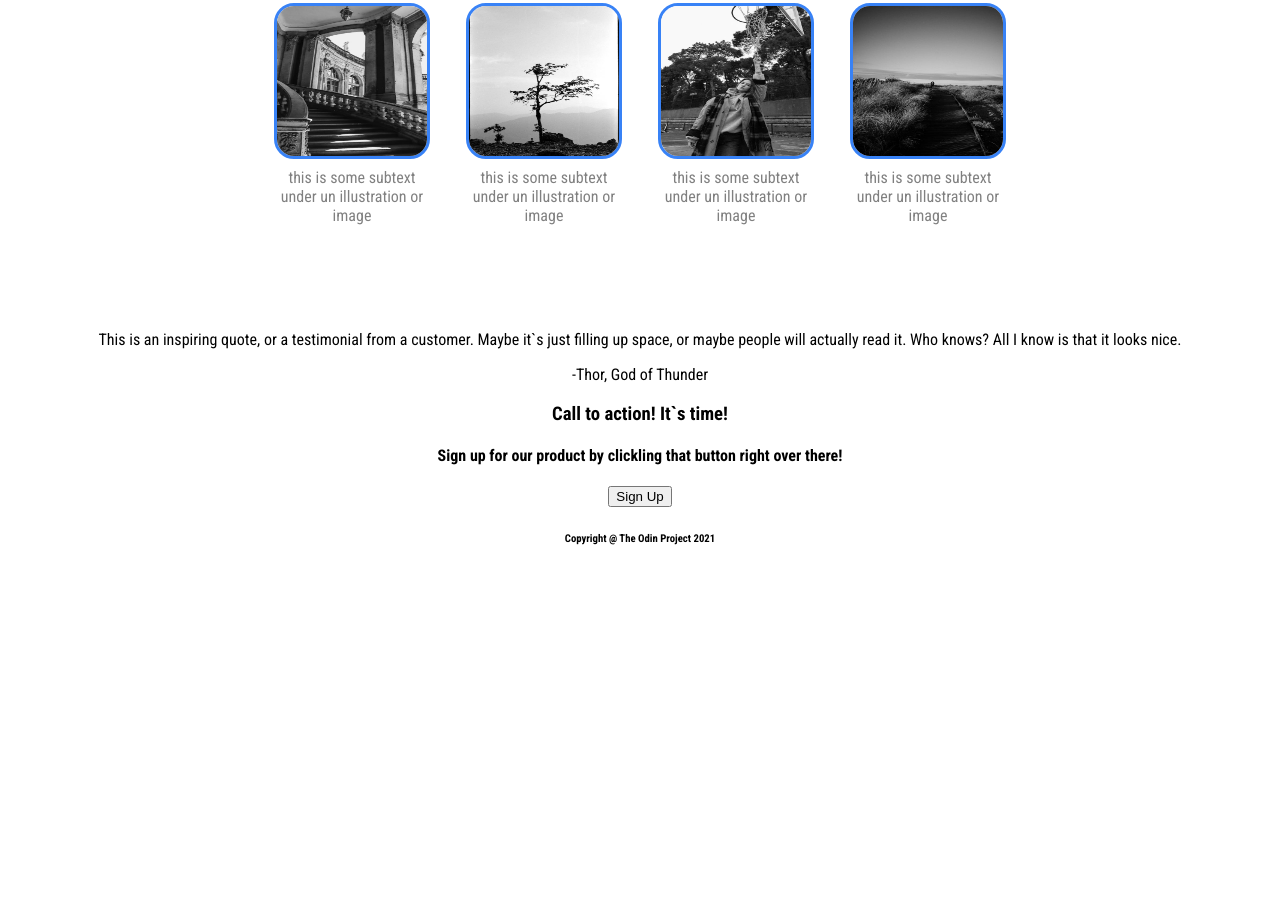
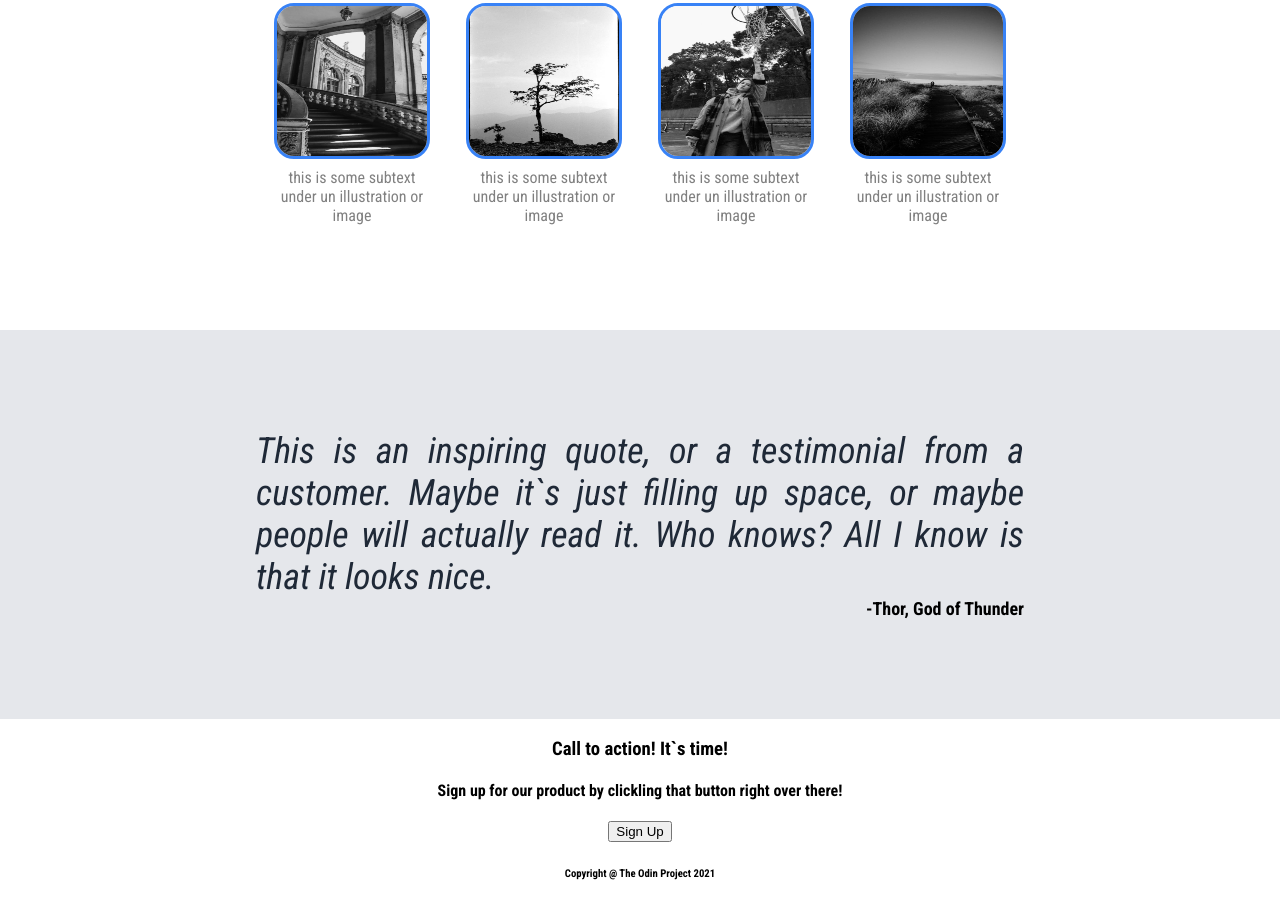
Before and after one commit to memajal/landing-page-odin, a plain HTML site: page index.html in a window 1280 px wide. Shown: the part 508-1413 px from the top of the page. Before the commit the page ends 1078 px from the top, so only its background shows below. Drawn offline with Linux system fonts and the light colour scheme.

Commit message:
Content quote style
 The content quote part has a color background grey. The 2 elements that it conteins have the 60% of the screen size and the paragraph is in the center of the screen, wit the text justified and italic and a 36px font size. The h4 is align in the right, has a bold font of 18px.

```diff
--- a/index.html
+++ b/index.html
@@ -68,7 +68,7 @@
                     Maybe it`s just filling up space, or maybe people will actually read it.
                     Who knows? All I know is that it looks nice.
                 </p>
-                <span>-Thor, God of Thunder</span>
+                <h4>-Thor, God of Thunder</h4>
             </div>
 
             <div id="call_to_action">
--- a/style.css
+++ b/style.css
@@ -73,7 +73,7 @@ header, #introduction{
 
 /*content style */
  #content{
-    text-align:center;
+    text-align: center;
  }
 
  #content h2{
@@ -100,3 +100,25 @@ header, #introduction{
     margin: 5px auto;
     color: grey;
  }
+
+ /*content quote design */
+ #content_quote{
+    background-color: #E5E7EB;
+    padding-bottom: 100px;
+ }
+
+ #content_quote p{
+    padding-top:100px;
+    margin: 0px 20%;
+    font-size: 36px;
+    font-style: italic;
+    text-align: justify;
+    color:#1F2937;
+ }
+
+ #content_quote h4{
+    margin: 0px 20%;
+    font-weight: bold;
+    font-size:18px;
+    text-align: right;
+ }
```
